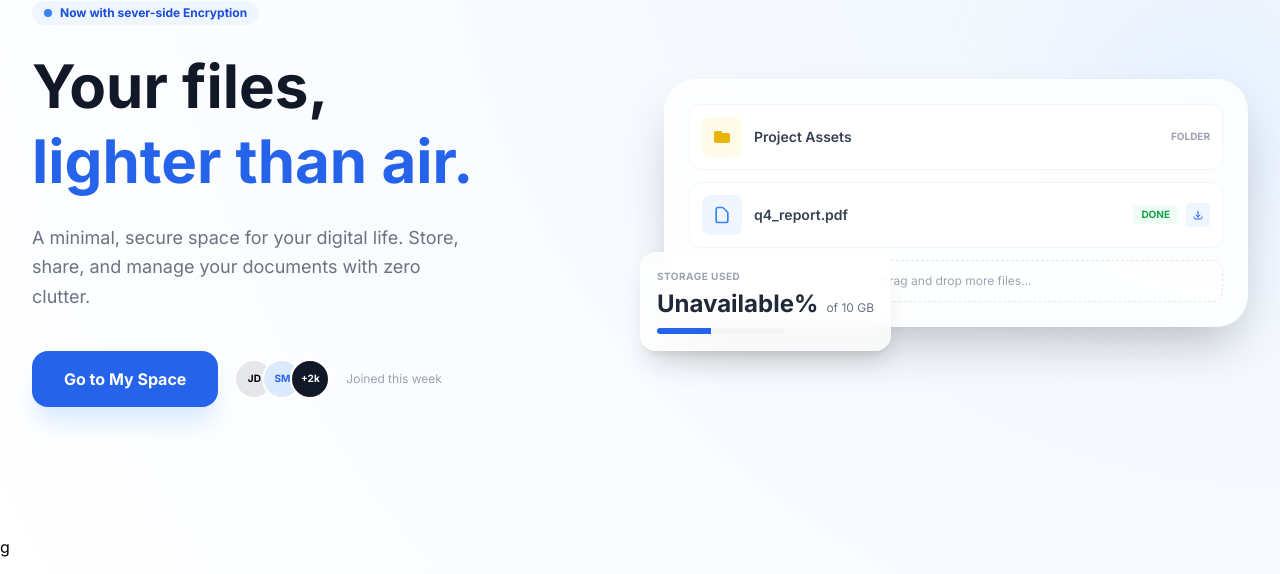
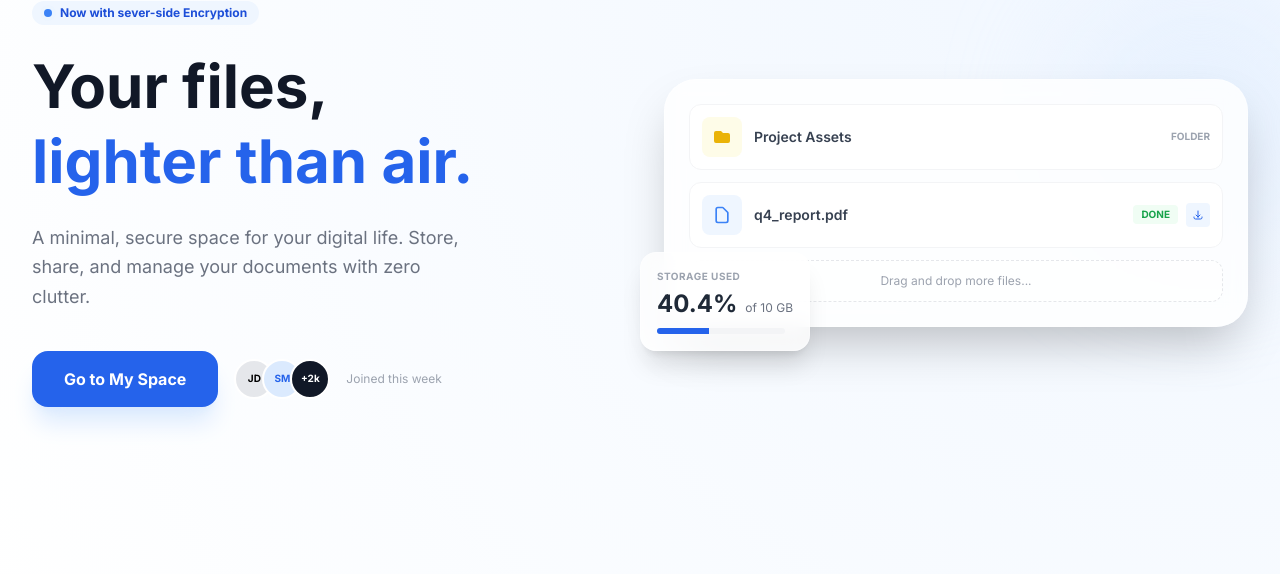
Before and after one commit to balibabu/cloud-storage, a Django app: page / in a window 1280 px wide; the page is wider, and only the part inside the window is pictured. Shown: the part 169-743 px from the top of that part. Run offline with Django 4.2, Linux system fonts and the light colour scheme; parts of the project's set-up code (start-up, migrations or seed data) failed here and were passed over; some libraries are stand-ins or nearby versions.

Commit message:
fixed server battery % and removed register when logged in

```diff
--- a/common/views.py
+++ b/common/views.py
@@ -7,5 +7,5 @@ def index(request):
         with open("/sys/class/power_supply/battery/capacity") as f:
             battery_percent = f.read().strip()
     except FileNotFoundError:
-        battery_percent = "Unavailable"
+        battery_percent = "40.4"
     return render(request, 'common/home.html', {'battery_percent':battery_percent})
--- a/templates/common/home.html
+++ b/templates/common/home.html
@@ -39,9 +39,11 @@
             <a href="/admin" class="text-sm font-semibold text-gray-700 hover:text-blue-600 px-4 py-2 transition">
                 Admin Console
             </a>
+           {% if not user.is_authenticated %}
             <a href="{% url 'accounts:register' %}" class="text-sm font-semibold bg-gray-900 text-white px-5 py-2.5 rounded-full hover:bg-blue-600 shadow-md transition">
                 Create Account
             </a>
+            {% endif %}
         </div>
     </nav>
 
@@ -119,10 +121,10 @@
                     <span class="text-xs text-gray-500 pb-1">of 10 GB</span>
                 </div>
                 <div class="w-32 h-1.5 bg-gray-100 rounded-full mt-2 overflow-hidden">
-                    <div class="bg-blue-600 h-full w-[42%]"></div>
+                    <div class="bg-blue-600 h-full w-[{{battery_percent}}%]"></div>
                 </div>
             </div>
         </div>
     </main>
 </body>
-</html>g
+</html>
```
